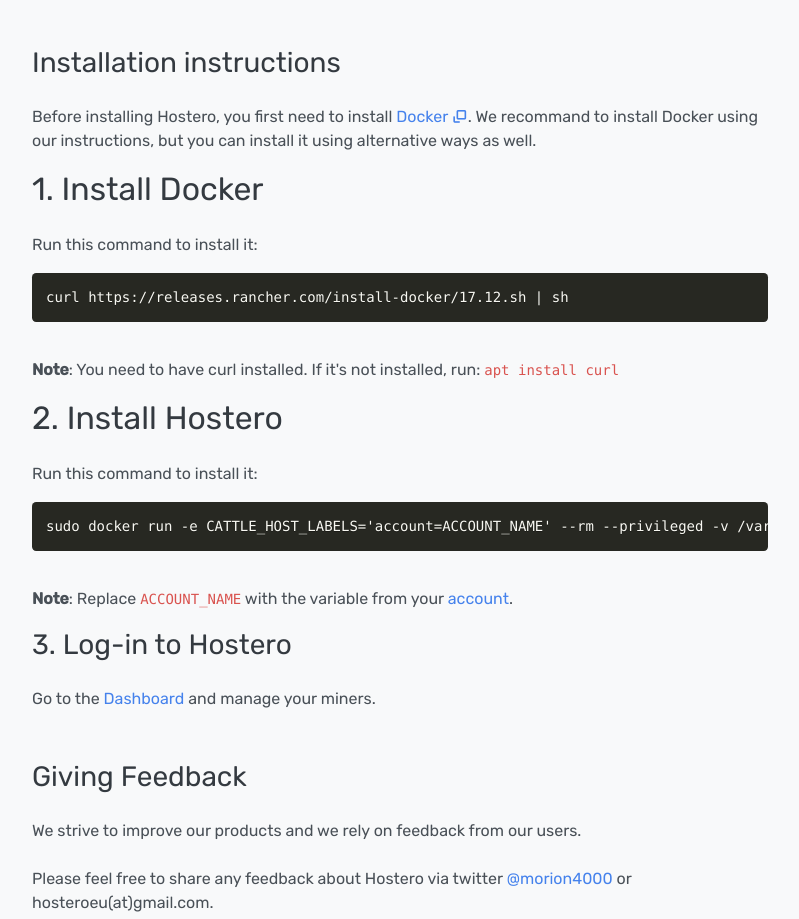
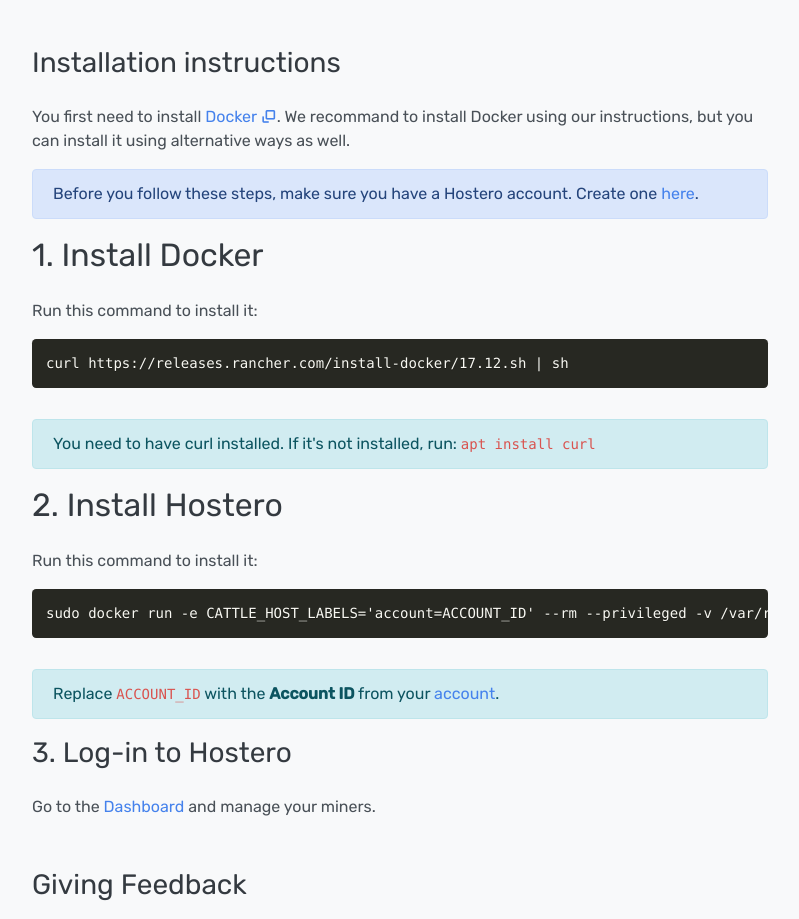
Before and after one commit to hosteroeu/website, a plain HTML site: page getting-started.html in a window 1280 px wide. Shown: the part 711-1630 px from the top of the page, without its empty margins (240-1039 px from the left). Drawn offline with Linux system fonts and the light colour scheme.

Commit message:
Improvements

```diff
--- a/getting-started.html
+++ b/getting-started.html
@@ -166,19 +166,28 @@
                                     <p>Installation instructions</p>
                                 </h3>
               <div>
-                <p>Before installing Hostero, you first need to install <a target="_blank" href="https://docker.com" data-toggle="tooltip" data-placement="top" title="Open in new tab">Docker <i class="icon-popup"></i></a>. We recommand to install Docker using our instructions, but you can install it using alternative ways as well.</p>
+                <p>You first need to install <a target="_blank" href="https://docker.com" data-toggle="tooltip" data-placement="top" title="Open in new tab">Docker <i class="icon-popup"></i></a>. We recommand to install Docker using our instructions, but you can install it using alternative ways as well.</p>
+
+                <div class="alert alert-primary" role="alert">
+                  Before you follow these steps, make sure you have a Hostero account. Create one <a href="http://dashboard.hostero.eu/#!/install" target="_blank">here</a>.
+                </div>
 
                 <h2>1. Install Docker</h2>
                 <p>Run this command to install it:</p>
                 <pre><code class="lang-bash">curl https://releases.rancher.com/install-docker/17.12.sh | sh</code></pre>
-                <p><strong>Note</strong>: You need to have curl installed. If it's not installed, run: <code>apt install curl</code></p>
+                <br />
+                <div class="alert alert-info" role="alert">
+                  You need to have curl installed. If it's not installed, run: <code>apt install curl</code>
+                </div>
 
                 <h2>2. Install Hostero</h2>
                 <p>Run this command to install it:</p>
 
-                <pre><code class="lang-bash">sudo docker run -e CATTLE_HOST_LABELS='account=ACCOUNT_NAME' --rm --privileged -v /var/run/docker.sock:/var/run/docker.sock -v /var/lib/rancher:/var/lib/rancher rancher/agent:v1.2.9 http://infra.hostero.eu:8080/v1/scripts/2E28C27EE87F5E1A6B7F:1514678400000:ShibdGaXFOlmN3QGGHj1UFuP1lU</code></pre>
-                <p><strong>Note</strong>: Replace <code>ACCOUNT_NAME</code> with the variable from your <a href="http://dashboard.hostero.eu/#!/install" target="_blank">account</a>.</i>
-                </p>
+                <pre><code class="lang-bash">sudo docker run -e CATTLE_HOST_LABELS='account=ACCOUNT_ID' --rm --privileged -v /var/run/docker.sock:/var/run/docker.sock -v /var/lib/rancher:/var/lib/rancher rancher/agent:v1.2.9 http://infra.hostero.eu:8080/v1/scripts/2E28C27EE87F5E1A6B7F:1514678400000:ShibdGaXFOlmN3QGGHj1UFuP1lU</code></pre>
+                <br />
+                <div class="alert alert-info" role="alert">
+                  Replace <code>ACCOUNT_ID</code> with the <strong>Account ID</strong> from your <a href="http://dashboard.hostero.eu/#!/account" target="_blank">account</a>.
+                </div>
 
                 <h3>3. Log-in to Hostero</h3>
                 <p>Go to the <a href="http://dashboard.hostero.eu">Dashboard</a> and manage your miners.</p>
```
